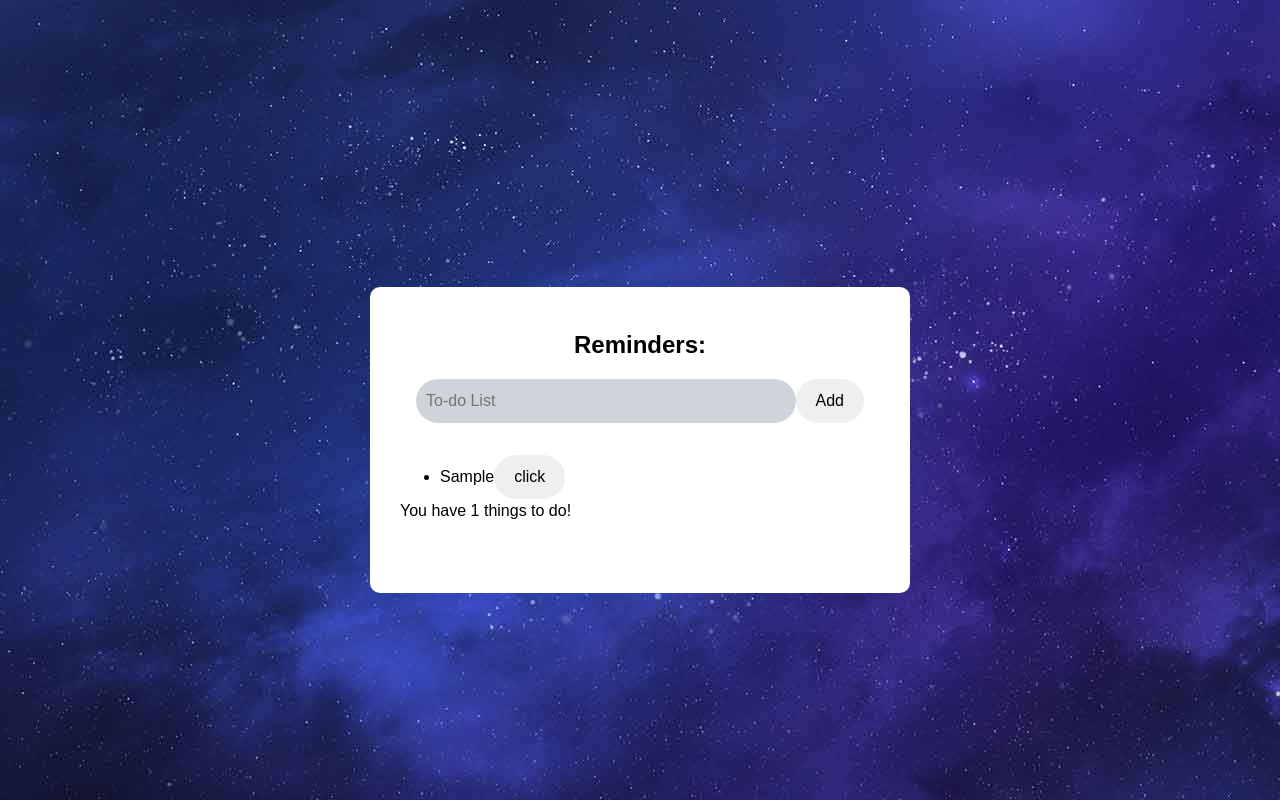
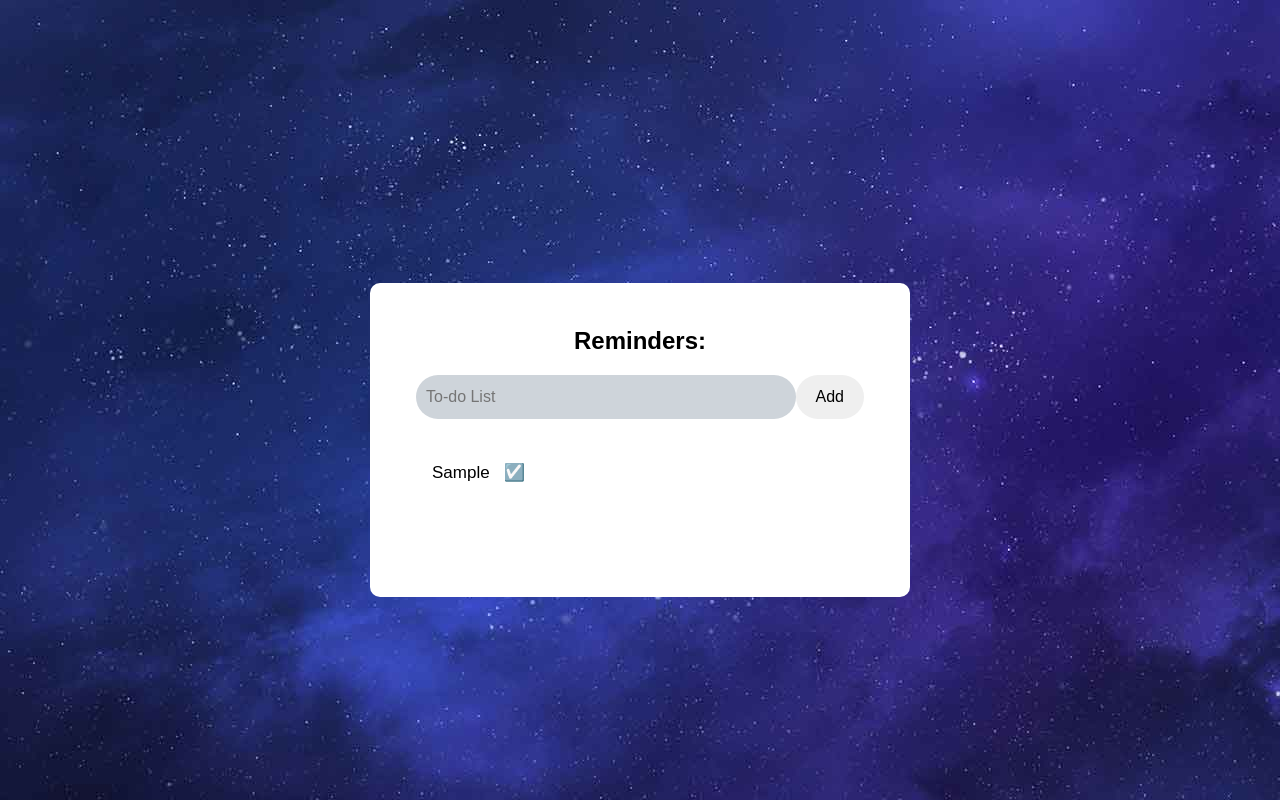
Before and after one commit to irm1005-itec1005-fall-2023/assignment-04-sominan01, a plain HTML site: page index.html in a window 1280 px wide. Both pictures are taken after typing "Sample" into the empty fields and a click on the button "Add". Drawn offline with Linux system fonts and the light colour scheme.

Commit message:
working on design

```diff
--- a/script.js
+++ b/script.js
@@ -70,7 +70,8 @@ function renderData() {
 
         let tempButton = document.createElement ("button");
 
-        tempButton.textContent = "click";
+        tempButton.textContent = "☑️";
+        tempButton.className = "my-button"; //Assign the button name
 
         tempButton.dataset.super =i;
 
@@ -93,6 +94,7 @@ function renderData() {
 
     }
 
-    todolistCountP.textContent = "You have " + todolistArray.length + " things to do!";
 
 }
+
+//lecture 10 14:40
--- a/style.css
+++ b/style.css
@@ -71,11 +71,25 @@ input {
   border-radius: 2rem;
 }
 
-button {
+.btn-primary {
   border:none;
   padding: 10px 20px;
   font-weight: 14px;
   border-radius: 2rem;
+}
+
+
+ul {
+  list-style: none;
+  font-size: 17px;
+  padding: 2rem;
+  margin-top: -2rem;
+}
+
+.my-button {
+  border:none;
+  margin: 0.5rem;
+  background-color: #fff;
 }
 
 /**** Screen reader text utility clsas *******/
```
